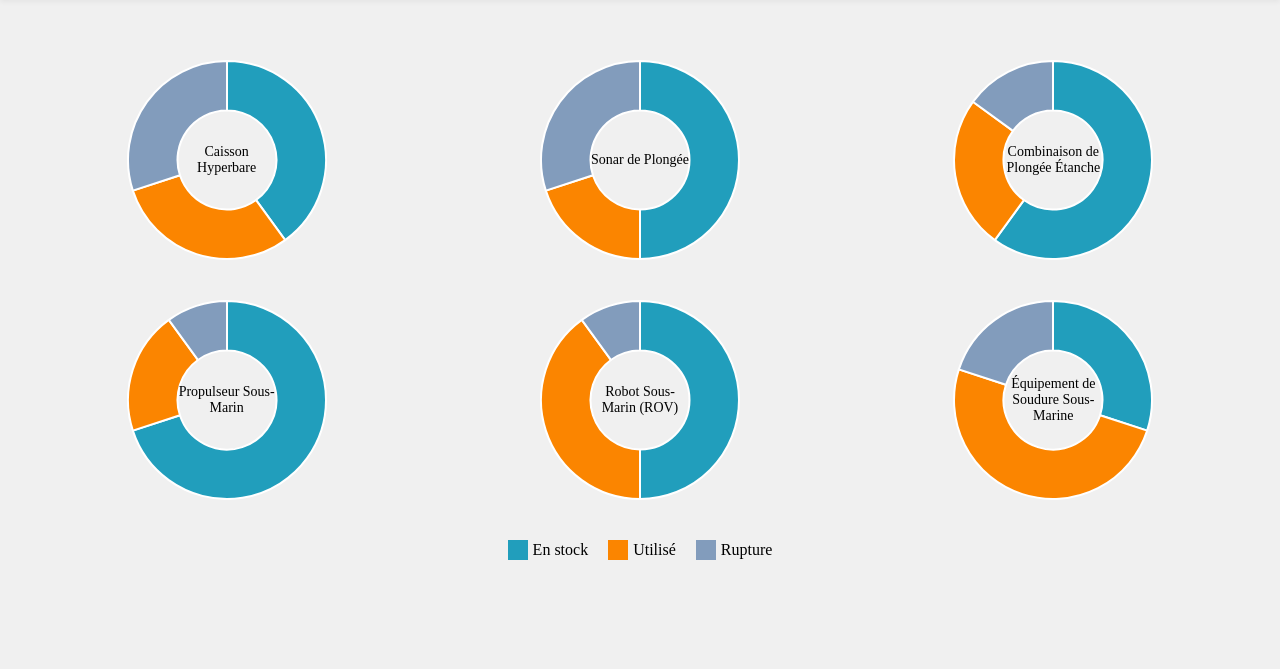
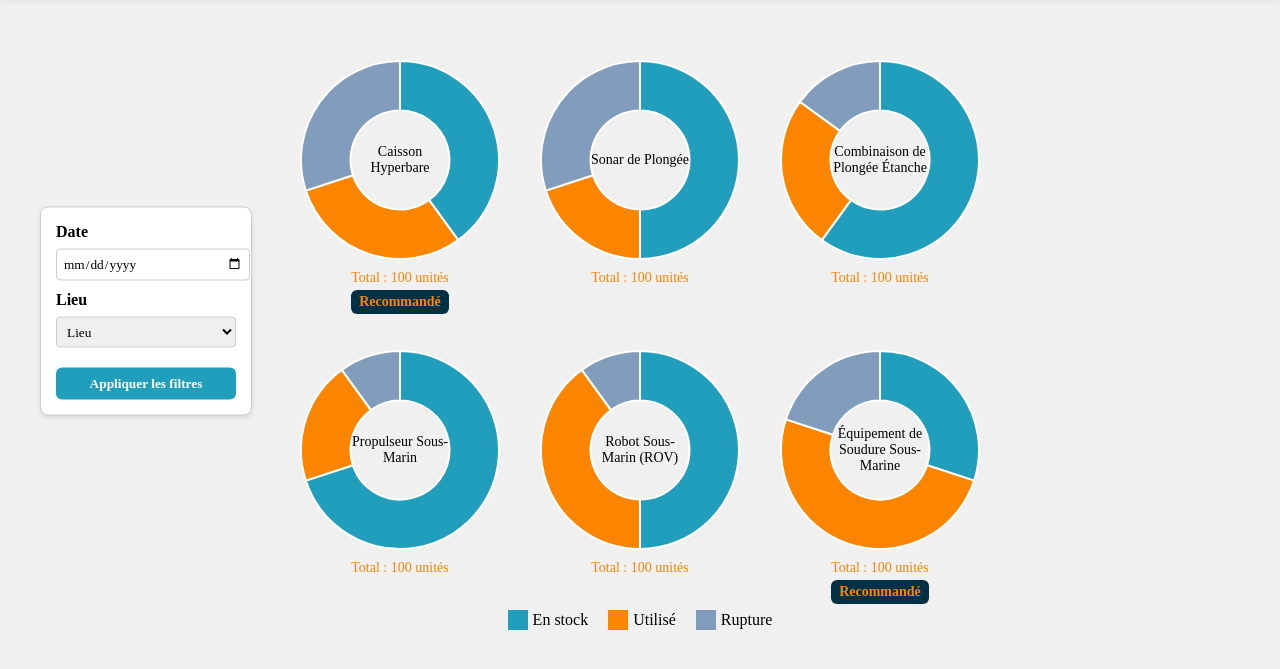
Before and after one commit to Emi77000/SI2, a PHP site: page /equipement.php in a window 1280 px wide. Shown: the part 89-758 px from the top of the page. Run offline with PHP 8.4, Linux system fonts and the light colour scheme.

Commit message:
Update equipement.php
- Ajout des filtres de date et de lieu dans l'onglet
- Ajout du nombre total d'unité calculé automatiquement
- Ajout du bouton 'Recommandé'si le nombre d'équipement en stock est < 50

```diff
--- a/equipement.php
+++ b/equipement.php
@@ -5,12 +5,54 @@
   <meta name="viewport" content="width=device-width, initial-scale=1.0">
   <title>Équipement</title>
   <style>
+    .chart-info {
+  margin-top: 10px;
+  font-family: 'Merriweather', serif;
+  font-size: 14px;
+  color: #FB8500;
+  text-align: center;
+  display: flex;
+  flex-direction: column;
+  align-items: center;
+}
+
+.recommandation {
+  background-color: #023047;
+  color: #FB8500;
+  font-weight: bold;
+  border-radius: 6px;
+  padding: 4px 8px;
+  margin-top: 6px; /* ajoute un peu plus d'espace sous le total */
+}
+
+    .chart-row:nth-of-type(2) {
+  margin-top: 50px;
+}
+
+    .apply-button {
+    width: 100%;
+    background-color: #219EBC;
+    color: white;
+    padding: 8px;
+    border: none;
+    border-radius: 6px;
+    font-weight: bold;
+    font-family: 'Merriweather', serif;
+    cursor: pointer;
+    transition: background-color 0.3s ease;
+    margin-top: 10px;
+}
+
+.apply-button:hover {
+    background-color: #1a7ea1;
+}
     body {
       font-family: 'Times New Roman', serif;
       background-color: #f0f0f0;
       margin: 0;
       padding: 0;
     }
+
     .header {
       display: flex;
       align-items: center;
@@ -22,7 +64,7 @@
     .logo a {
       color: #219EBC;
       font-family: 'Merriweather', serif;
-    font-size: 32px; /* légèrement agrandi */
+      font-size: 32px;
       font-weight: 700;
       text-decoration: none;
       margin-right: 40px;
@@ -30,7 +72,7 @@
 
     .navbar {
       background-color: #023047;
-    padding: 20px 30px; /* hauteur augmentée */
+      padding: 20px 30px;
       display: flex;
       justify-content: center;
       align-items: center;
@@ -41,7 +83,7 @@
 
     .navbar a {
       color: white;
-    font-size: 18px; /* texte plus grand */
+      font-size: 18px;
       font-weight: 600;
       text-decoration: none;
       position: relative;
@@ -73,31 +115,87 @@
       height: 24px;
       filter: brightness(0) invert(1);
     }
+
+    .main-layout {
+      display: flex;
+      align-items: center; /* centrer verticalement */
+      justify-content: center;
+      gap: 40px;
+      padding: 40px 20px;
+    }
+
+    .filter-box {
+    position: absolute;
+    top: 50%;
+    left: 40px;
+    transform: translateY(-50%);
+    background-color: white;
+    border: 1px solid #ccc;
+    padding: 15px;
+    border-radius: 8px;
+    width: 180px;
+    box-shadow: 0 2px 5px rgba(0,0,0,0.1);
+    text-align: left;
+    font-family: 'Merriweather', serif;
+    z-index: 10;
+}
+
+
+    .filter-box label {
+      display: block;
+      margin-bottom: 8px;
+      font-weight: bold;
+    }
+
+    .filter-box select,
+    .filter-box input[type="date"] {
+      width: 100%;
+      margin-bottom: 10px;
+      padding: 6px;
+      border-radius: 4px;
+      border: 1px solid #ccc;
+      font-family: 'Times New Roman', serif;
+    }
+
+    .chart-container {
+        padding: 20px;
+    padding-left: 250px; /* ajoute cette ligne */
+    text-align: center;
+}
     .content {
+      display: flex;
+      flex-direction: column;
+      align-items: center;
+      justify-content: center;
       padding: 20px;
-            text-align: center;
     }
     .chart-container {
       display: flex;
-            justify-content: space-around;
-            flex-wrap: wrap;
-            margin-top: 20px;
+      flex-direction: column;
+      align-items: center;
+      justify-content: center;
+      padding: 20px;
     }
+
     .chart-row {
       display: flex;
       justify-content: space-around;
       width: 100%;
+      flex-wrap: wrap;
     }
+
     .chart {
       width: 200px;
       height: 200px;
       margin: 20px;
       position: relative;
     }
+
     .chart canvas {
       width: 100%;
       height: 100%;
     }
+
     .chart-label {
       position: absolute;
       top: 50%;
@@ -107,35 +205,59 @@
       font-size: 14px;
       text-align: center;
     }
+    .chart-info {
+  margin-top: 10px;
+  font-family: 'Merriweather', serif;
+  font-size: 14px;
+  color: #FB8500;
+  text-align: center;
+}
+
+.recommandation {
+  background-color: #023047;
+  color: #FB8500;
+  font-weight: bold;
+  border-radius: 6px;
+  padding: 4px 8px;
+  margin-top: 4px;
+  display: inline-block;
+}
+
+
     .legend {
       display: flex;
       justify-content: center;
       margin-top: 20px;
     }
+
     .legend div {
       margin: 0 10px;
       display: flex;
       align-items: center;
     }
+
     .legend div span {
       width: 20px;
       height: 20px;
       display: inline-block;
       margin-right: 5px;
     }
+
     .legend .stock span {
       background-color: #219EBC;
     }
+
     .legend .used span {
       background-color: #FB8500;
     }
+
     .legend .rupture span {
       background-color: #829cbc;
     }
   </style>
   <script src="https://cdn.jsdelivr.net/npm/chart.js"></script>
   <script>
-        document.addEventListener('DOMContentLoaded', function() {
+    document.addEventListener('DOMContentLoaded', function () {
       const data = [
         { label: 'Caisson Hyperbare', stock: 40, used: 30, rupture: 30 },
         { label: 'Sonar de Plongée', stock: 50, used: 20, rupture: 30 },
@@ -166,11 +288,29 @@
             }
           }
         });
+        const chartDiv = document.getElementById(`chart${index}`).parentElement;
+
+const infoDiv = document.createElement('div');
+infoDiv.classList.add('chart-info');
+
+const total = item.stock + item.used + item.rupture;
+infoDiv.innerHTML = `Total : ${total} unités`;
+
+if (item.stock < 50) {
+  const reco = document.createElement('div');
+  reco.classList.add('recommandation');
+  reco.textContent = 'Recommandé';
+  infoDiv.appendChild(reco);
+}
+
+chartDiv.appendChild(infoDiv);
+
       });
     });
   </script>
 </head>
 <body>
+
 <div class="header">
   <div class="logo"><a href="accueil.php">Airblio</a></div>
   <div class="navbar">
@@ -182,6 +322,21 @@
     <a href="deconnexion.php" class="logout"><img src="deconnexion.png" alt="Déconnexion"></a>
   </div>
 </div>
+
+<div class="filter-box">
+    <label for="date">Date</label>
+    <input type="date" id="date">
+
+    <label for="lieu">Lieu</label>
+    <select id="lieu">
+        <option>Lieu</option>
+        <!-- Tu peux ajouter d'autres options ici -->
+    </select>
+
+    <button class="apply-button">Appliquer les filtres</button>
+</div>
+
+
   <div class="content">
     <div class="chart-container">
       <div class="chart-row">
@@ -219,5 +374,7 @@
       <div class="rupture"><span></span>Rupture</div>
     </div>
   </div>
+</div>
+
 </body>
 </html>
```
Lines whose indentation alone changed are shown as unchanged.
